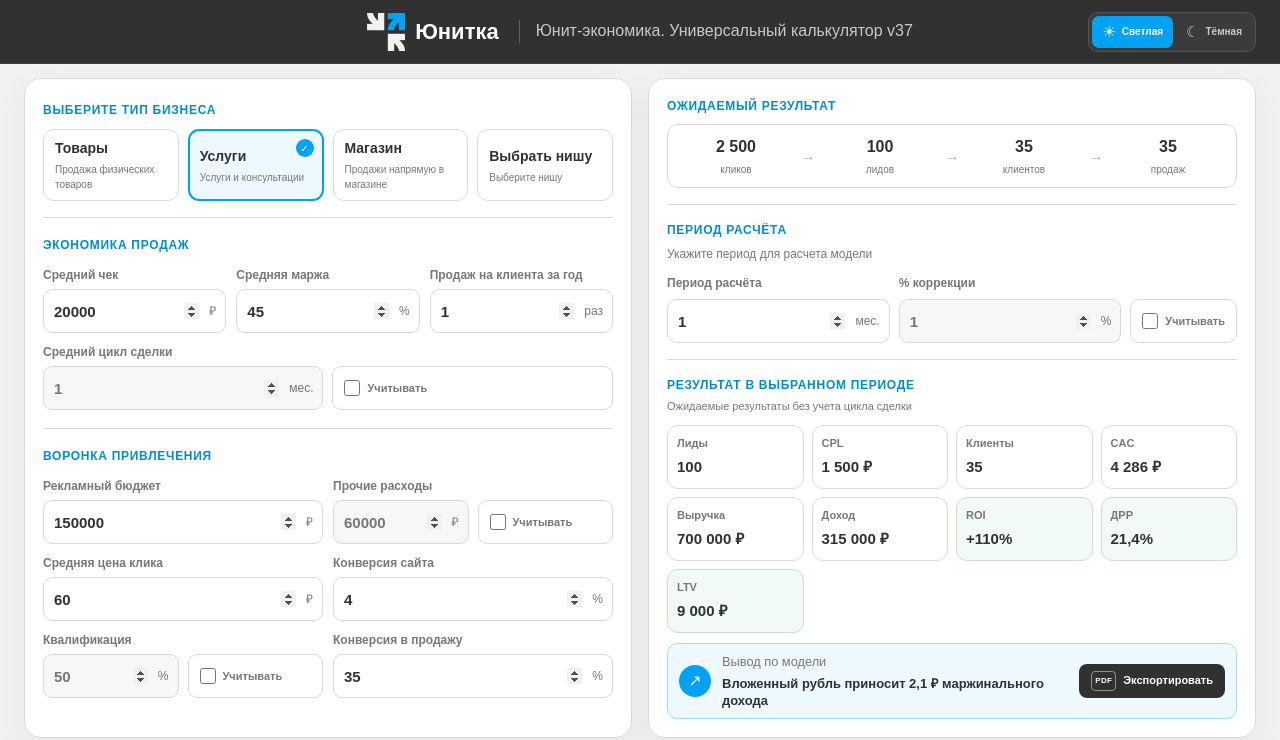
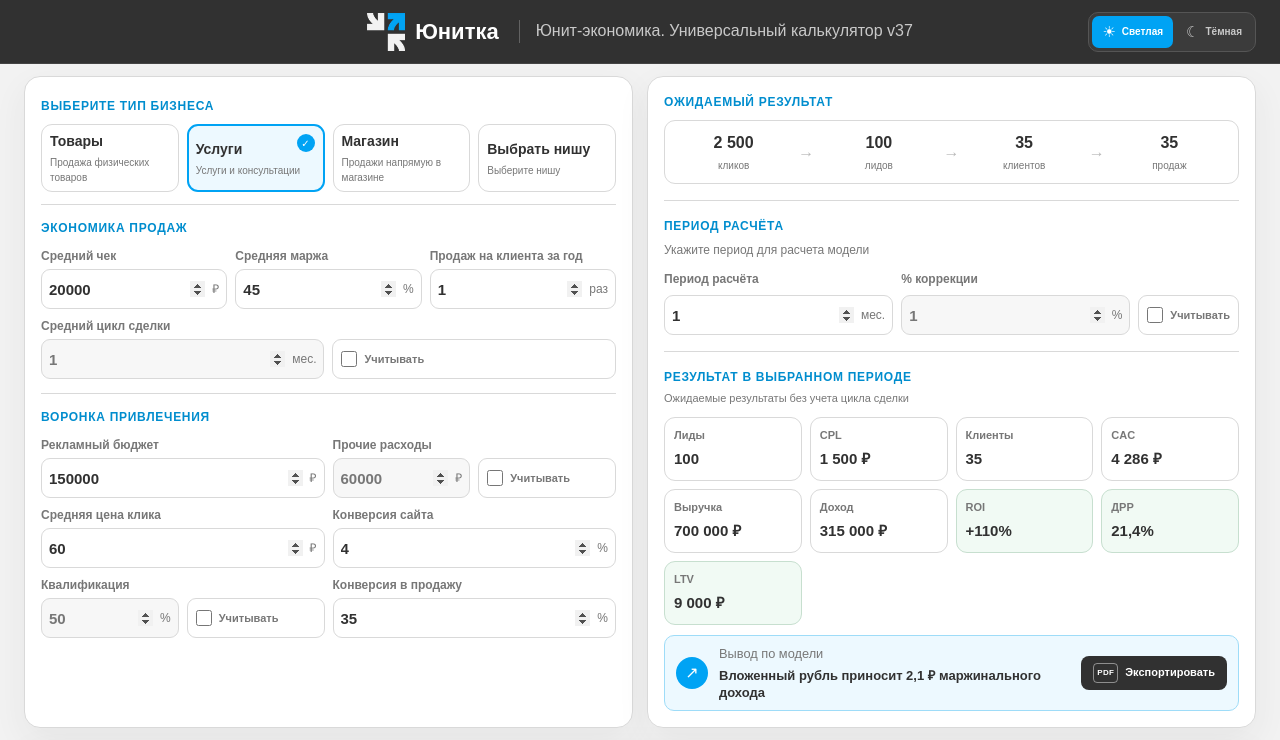
Before and after one commit to wer4d/unitka, a Next.js app: page / in a window 1280 px wide. Shown: the top 740 px of the page. Built offline with nearby package versions, Linux system fonts and the light colour scheme.

Commit message:
Tighten form padding and section spacing

```diff
--- a/app/globals.css
+++ b/app/globals.css
@@ -68,13 +68,13 @@ button,input,select { font:inherit; } a { color:inherit; text-decoration:none; }
 .theme-switch button span { font-size:15px; line-height:1; }
 .theme-switch button b { font-size:10px; }
 .step { color:var(--accent-dark); font-size:12px; font-weight:700; text-transform:uppercase; letter-spacing:.06em; }
-.workspace { width:calc(100% - 48px); max-width:1560px; margin:22px auto 32px; display:grid; grid-template-columns:repeat(2,minmax(0,1fr)); gap:16px; align-items:stretch; }
-.calculator,.results { border:1px solid var(--line); background:var(--surface); border-radius:18px; padding:20px; box-shadow:0 12px 34px var(--shadow); transition:background-color .2s ease,border-color .2s ease; }
-.preset-section { border-bottom:1px solid var(--line); padding-bottom:18px; margin-bottom:20px; }
-.preset-grid { display:grid; grid-template-columns:repeat(4,minmax(0,1fr)); gap:10px; margin-top:9px; }
-.preset { min-height:58px; position:relative; display:flex; align-items:center; gap:11px; padding:9px 12px; border:1px solid var(--line); background:var(--surface); border-radius:11px; text-align:left; color:var(--ink); transition:.16s ease; cursor:pointer; }
+.workspace { width:calc(100% - 48px); max-width:1560px; margin:18px auto 12px; display:grid; grid-template-columns:repeat(2,minmax(0,1fr)); gap:16px; align-items:stretch; }
+.calculator,.results { border:1px solid var(--line); background:var(--surface); border-radius:18px; padding:18px; box-shadow:0 12px 34px var(--shadow); transition:background-color .2s ease,border-color .2s ease; }
+.preset-section { border-bottom:1px solid var(--line); padding-bottom:14px; margin-bottom:16px; }
+.preset-grid { display:grid; grid-template-columns:repeat(4,minmax(0,1fr)); gap:9px; margin-top:8px; }
+.preset { min-height:54px; position:relative; display:flex; align-items:center; gap:9px; padding:7px 9px; border:1px solid var(--line); background:var(--surface); border-radius:11px; text-align:left; color:var(--ink); transition:.16s ease; cursor:pointer; }
 .preset:hover { border-color:var(--line-strong); transform:translateY(-1px); }
-.preset.active { border:2px solid var(--accent); background:var(--accent-soft); padding:8px 11px; }
+.preset.active { border:2px solid var(--accent); background:var(--accent-soft); padding:6px 8px; }
 .preset b,.preset small { display:block; }.preset b { font-size:15px; }.preset small { color:var(--muted); font-size:11px; margin-top:4px; }
 .preset i { position:absolute; right:10px; top:10px; width:20px; height:20px; display:grid; place-items:center; border-radius:50%; background:var(--accent); color:white; font-size:10px; font-style:normal; }
 .niche-preset { cursor:pointer; }
@@ -82,11 +82,11 @@ button,input,select { font:inherit; } a { color:inherit; text-decoration:none; }
 .niche-menu { position:absolute; z-index:40; left:-1px; right:-1px; top:calc(100% + 7px); padding:6px; border:1px solid var(--line); border-radius:11px; background:var(--surface); box-shadow:0 14px 34px var(--shadow-strong); }
 .niche-menu button { width:100%; border:0; border-radius:7px; background:transparent; padding:9px 10px; color:var(--ink); text-align:left; cursor:pointer; }
 .niche-menu button:hover { background:var(--accent-soft); color:var(--accent-dark); }
-.input-group+.input-group { border-top:1px solid var(--line); margin-top:20px; padding-top:20px; }
-.group-head { display:flex; align-items:center; gap:13px; margin-bottom:14px; }
+.input-group+.input-group { border-top:1px solid var(--line); margin-top:16px; padding-top:16px; }
+.group-head { display:flex; align-items:center; gap:13px; margin-bottom:12px; }
 .group-number { width:34px; height:34px; display:grid; place-items:center; background:var(--accent-soft); color:var(--accent-dark); border-radius:9px; font-size:11px; font-weight:800; }
 h2 { font-size:23px; line-height:1.2; margin:5px 0 18px; letter-spacing:-.02em; }
-.fields { display:grid; gap:11px; }
+.fields { display:grid; gap:9px; }
 .business-fields { grid-template-columns:repeat(3,1fr); }
 .marketing-fields { grid-template-columns:repeat(2,minmax(0,1fr)); }
 .marketing-fields>:nth-child(1),.marketing-fields>:nth-child(2) { grid-column:span 3; }
@@ -94,18 +94,18 @@ h2 { font-size:23px; line-height:1.2; margin:5px 0 18px; letter-spacing:-.02em;
 .marketing-fields>:nth-child(3),.marketing-fields>:nth-child(4),
 .marketing-fields>:nth-child(5),.marketing-fields>:nth-child(6) { grid-column:auto; }
 .paired-field { display:grid; gap:6px; min-width:0; }
-.paired-controls { display:grid; grid-template-columns:repeat(2,minmax(0,1fr)); gap:10px; }
+.paired-controls { display:grid; grid-template-columns:repeat(2,minmax(0,1fr)); gap:8px; }
 .deal-cycle-field { grid-column:1 / -1; }
 .field { display:grid; gap:6px; min-width:0; }
 .field-label { font-size:12px; color:var(--muted); font-weight:600; display:flex; align-items:center; gap:5px; }
-.field-control { height:46px; display:flex; align-items:center; border:1px solid var(--line); background:var(--surface); border-radius:9px; overflow:hidden; transition:.15s; }
+.field-control { height:42px; display:flex; align-items:center; border:1px solid var(--line); background:var(--surface); border-radius:9px; overflow:hidden; transition:.15s; }
 .field-control:focus-within { border-color:var(--accent); box-shadow:0 0 0 3px rgba(0,163,244,.12); }
-.field-control input { min-width:0; width:100%; height:100%; border:0; outline:0; padding:0 11px; background:transparent; font-size:16px; font-weight:700; }
+.field-control input { min-width:0; width:100%; height:100%; border:0; outline:0; padding:0 8px; background:transparent; font-size:16px; font-weight:700; }
 .field-control input[type="number"] { appearance:auto; -moz-appearance:auto; }
 .field-control input[type="number"]::-webkit-inner-spin-button,
 .field-control input[type="number"]::-webkit-outer-spin-button { -webkit-appearance:auto; appearance:auto; opacity:1; margin:0; }
 .select-control select { width:100%; height:100%; border:0; outline:0; padding:0 34px 0 13px; background:transparent; color:var(--ink); font-size:14px; font-weight:700; cursor:pointer; }
-.field-control>span { color:var(--muted); font-size:12px; white-space:nowrap; padding-right:10px; }
+.field-control>span { color:var(--muted); font-size:12px; white-space:nowrap; padding-right:8px; }
 .field-control.muted-control { background:var(--surface-soft); border-color:var(--line); }
 .field-control.muted-control input,.field-control.muted-control select { color:var(--muted); }
 .results { position:sticky; top:94px; height:100%; }
@@ -120,7 +120,7 @@ h2 { font-size:23px; line-height:1.2; margin:5px 0 18px; letter-spacing:-.02em;
 .period-heading small { color:var(--muted); font-size:12px; line-height:1.35; }
 .period-controls { display:grid; grid-template-columns:minmax(0,1fr) minmax(0,1fr) auto; align-items:end; gap:10px; }
 .period-field,.correction-field { display:grid; gap:7px; min-width:0; }
-.period-correction-toggle { height:46px; display:flex; align-items:center; gap:7px; padding:0 11px; border:1px solid var(--line); border-radius:9px; background:var(--surface); color:var(--muted); font-size:11px; font-weight:700; cursor:pointer; transition:.15s ease; }
+.period-correction-toggle { height:42px; display:flex; align-items:center; gap:7px; padding:0 8px; border:1px solid var(--line); border-radius:9px; background:var(--surface); color:var(--muted); font-size:11px; font-weight:700; cursor:pointer; transition:.15s ease; }
 .period-correction-toggle input { width:16px; height:16px; margin:0; accent-color:var(--accent); }
 .period-correction-toggle:hover { border-color:var(--accent-border); }
 .period-correction-toggle.active { border-color:var(--accent); background:var(--accent-soft); color:var(--accent-dark); }
@@ -220,23 +220,23 @@ h2 { font-size:23px; line-height:1.2; margin:5px 0 18px; letter-spacing:-.02em;
   .brand { gap:10px; font-size:22px; }
   .brand-mark,.brand-mark img { width:38px; height:38px; }
   .header-title { padding-left:16px; font-size:16px; }
-  .workspace { margin-top:14px; gap:16px; }
-  .calculator,.results { border-radius:16px; padding:18px; }
-  .preset-section { margin-bottom:18px; padding-bottom:16px; }
-  .preset-grid { gap:9px; margin-top:8px; }
-  .preset { min-height:54px; gap:10px; padding:8px 11px; }
-  .preset.active { padding:7px 10px; }
+  .workspace { margin-top:12px; gap:14px; }
+  .calculator,.results { border-radius:16px; padding:16px; }
+  .preset-section { margin-bottom:14px; padding-bottom:12px; }
+  .preset-grid { gap:8px; margin-top:7px; }
+  .preset { min-height:50px; gap:8px; padding:6px 8px; }
+  .preset.active { padding:5px 7px; }
   .preset b { font-size:14px; }
   .preset small { margin-top:3px; font-size:10px; }
   .preset i { right:8px; top:8px; width:18px; height:18px; }
-  .input-group+.input-group { margin-top:18px; padding-top:18px; }
-  .group-head { margin-bottom:12px; }
-  .fields { gap:10px; }
-  .paired-field,.field { gap:5px; }
-  .paired-controls,.period-controls { gap:9px; }
-  .field-control,.period-correction-toggle { height:44px; }
-  .field-control input { padding-right:10px; padding-left:10px; font-size:15px; }
-  .field-control>span { padding-right:9px; }
+  .input-group+.input-group { margin-top:14px; padding-top:14px; }
+  .group-head { margin-bottom:10px; }
+  .fields { gap:8px; }
+  .paired-field,.field { gap:4px; }
+  .paired-controls,.period-controls { gap:8px; }
+  .field-control,.period-correction-toggle { height:40px; }
+  .field-control input { padding-right:7px; padding-left:7px; font-size:15px; }
+  .field-control>span { padding-right:7px; }
   .results { top:78px; }
   .results-head { margin-bottom:9px; }
   .funnel { padding:10px; }
```
